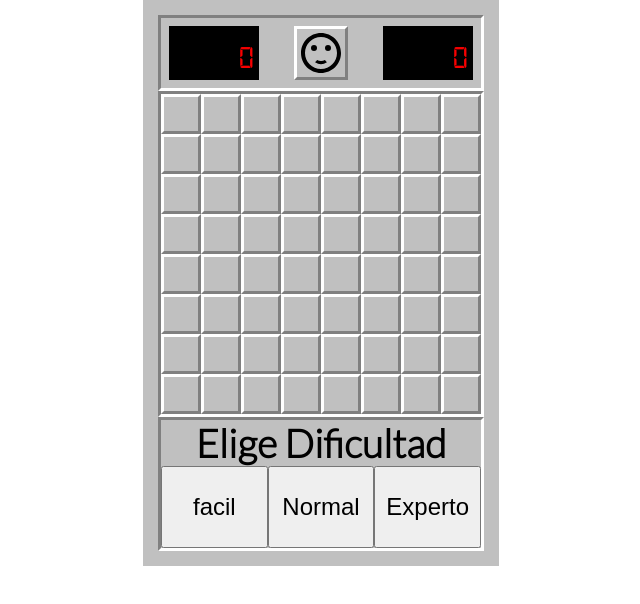
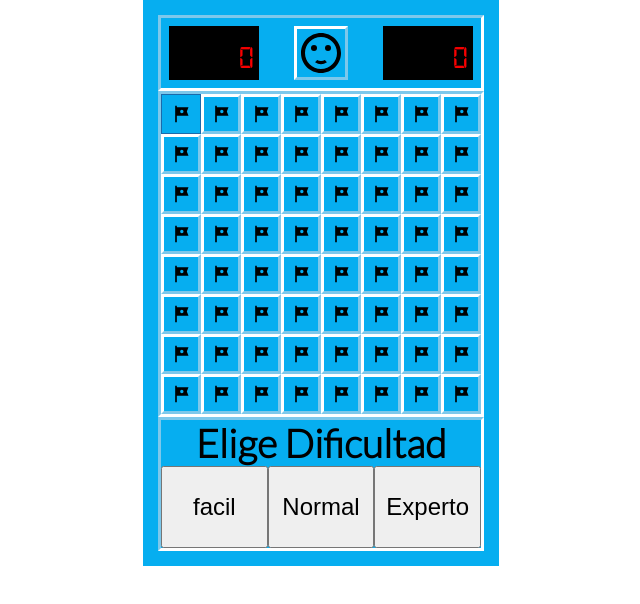
Before and after one commit to lukaszprotosawicki/programacion-orientada-objetos-games, a plain HTML site: page Saper-dent/index.html in a window 1280 px wide. Both pictures are taken after a click on the element 500 px from the left and 114 px from the top of the page. Shown: the whole page, without its empty margins (319-959 px from the left). Drawn offline with Linux system fonts and the light colour scheme.

Commit message:
add mixed styles + revealCell

```diff
--- a/Saper-dent/Cell.js
+++ b/Saper-dent/Cell.js
@@ -13,7 +13,13 @@ export class Cell extends UI {
     this.element = null;
   }
   createElement() {
-    const element = `<div class="cell border border--concave" data-cell data-x="${this.x}" data-y="${this.y}"></div>`;
+    const element = `<div class="cell border border--concave cell--is-flag" data-cell data-x="${this.x}" data-y="${this.y}"></div>`;
     return element;
   }
+
+  revealCell() {
+    this.isReveal = true;
+    this.element.classList.remove("border--concave");
+    this.element.classList.add("border--revealed");
+  }
 }
--- a/Saper-dent/Game.js
+++ b/Saper-dent/Game.js
@@ -25,6 +25,7 @@ class Game extends UI {
   #numberOfMines = null;
 
   #cells = [];
+  #cellsElements = null;
 
   #board = null;
 
@@ -41,13 +42,24 @@ class Game extends UI {
     this.#numberOfCols = cols;
     this.#numberOfMines = mines;
 
+    this.#setStyles();
+
     this.#generateCells();
     this.#renderBoard();
+    this.#cellsElements = this.getElements(this.UiSelectors.cell);
+    this.#addCellsEventListeners();
   }
 
   #handleElements() {
     this.#board = this.getElement(this.UiSelectors.board);
   }
+  #addCellsEventListeners() {
+    this.#cellsElements.forEach((element) => {
+      element.addEventListener("click", this.#handleCellClick);
+      element.addEventListener("contextmenu", this.#handleCellContextMenu);
+    });
+  }
+
   #generateCells() {
     this.#cells.length = 0;
     for (let row = 0; row < this.#numberOfRows; row++) {
@@ -63,6 +75,22 @@ class Game extends UI {
       cell.element = cell.getElement(cell.selector);
     });
   }
+
+  #handleCellClick = (e) => {
+    const target = e.target;
+    const rowIndex = parseInt(target.getAttribute("data-y", 10));
+    const colIndex = parseInt(target.getAttribute("data-x", 10));
+    this.#cells[rowIndex][colIndex].revealCell();
+  };
+
+  #handleCellContextMenu = (e) => {};
+
+  #setStyles() {
+    document.documentElement.style.setProperty(
+      "--cells-in-row",
+      this.#numberOfCols
+    );
+  }
 }
 
 window.onload = function () {
--- a/Saper-dent/style.css
+++ b/Saper-dent/style.css
@@ -1,6 +1,6 @@
 :root {
-  --primary-color: #c0c0c0;
-  --primary-color--dark: #808080;
+  --primary-color: #06aef0;
+  --primary-color--dark: #7dc8eb;
   --alarm-color: #f80000;
 
   --info-one-color: #0200fc;
@@ -158,7 +158,7 @@ html {
 }
 .border--revealed {
   border-width: 0.1rem;
-  border-color: var(--primary-color--dark);
+  border-color: rgb(28, 106, 170);
 }
 
 .cell {
@@ -175,11 +175,11 @@ html {
 }
 
 .cell--is-flag {
-  background-image: url("../assets/flag.svg");
+  background-image: url("./assets/flag.svg");
 }
 
 .cell--is-mine {
-  background-image: url("../assets/bomb.svg");
+  background-image: url("./assets/bomb.svg");
   background-color: var(--alarm-color);
 }
 
```
Also changed, not shown: Saper-dent/assets/bomb.svg (added), Saper-dent/assets/flag.svg (added).
